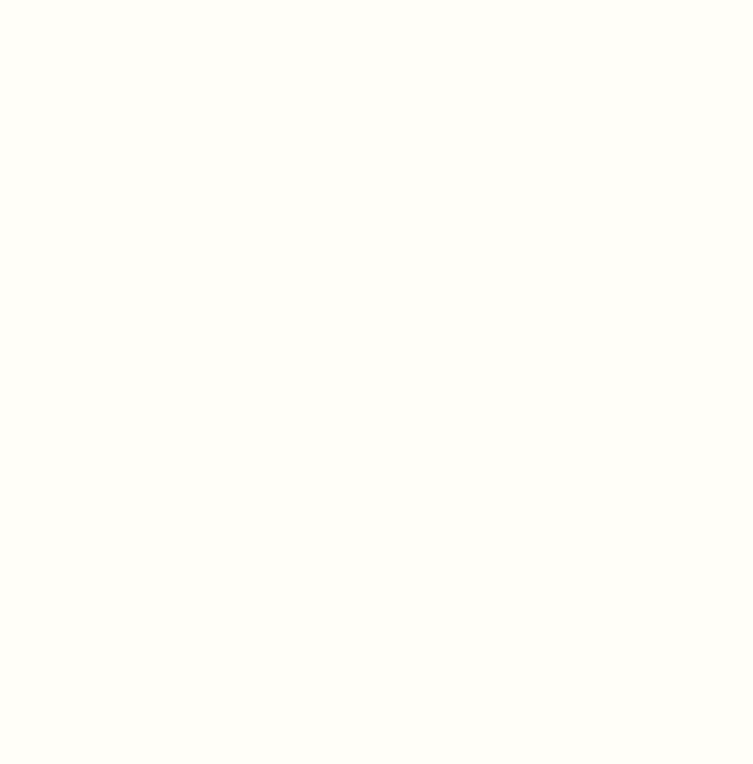
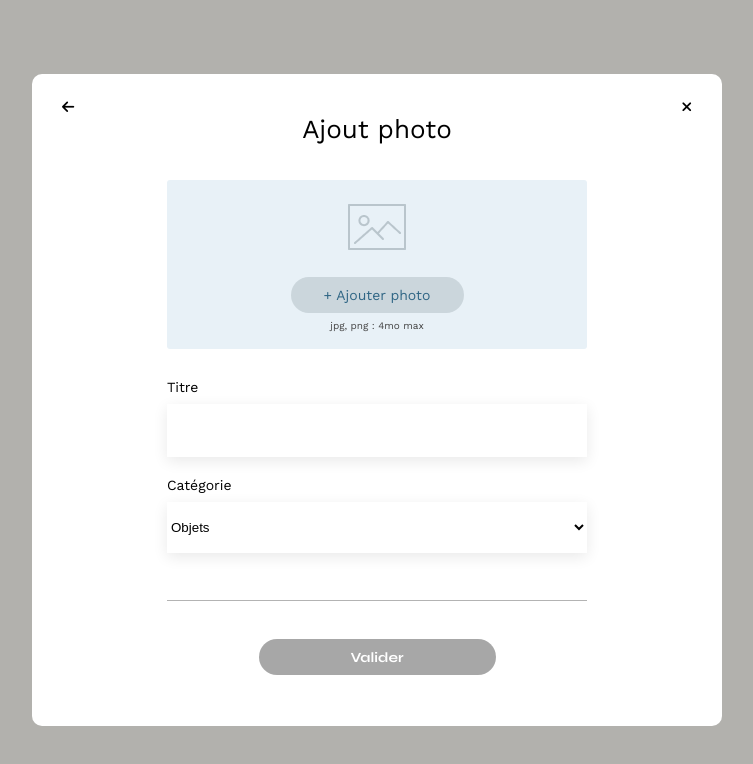
Before and after one commit to Jess-ik/OC-P3-Sophie-Bluel, a plain HTML site: page FrontEnd/test-modal.html in a window 1280 px wide. Shown: the whole page, without its empty margins (263-1016 px from the left). Drawn offline with nearby package versions, Linux system fonts and the light colour scheme.

Commit message:
modal 1 + 2

```diff
--- a/FrontEnd/assets/style.css
+++ b/FrontEnd/assets/style.css
@@ -109,8 +109,7 @@ section {
 
 body {
   line-height: 1;
-	background: #FFFEF8;
-
+  background: #fffef8;
 }
 
 ol,
@@ -127,7 +126,7 @@ blockquote:before,
 blockquote:after,
 q:before,
 q:after {
-	content: '';
+  content: "";
   content: none;
 }
 
@@ -139,7 +138,7 @@ table {
 /** end reset css**/
 body {
   margin: auto;
-	font-family: 'Work Sans';
+  font-family: "Work Sans";
   font-size: 14px;
 }
 
@@ -162,31 +161,29 @@ section {
 h1 {
   display: flex;
   flex-direction: column;
-	font-family: 'Syne';
+  font-family: "Syne";
   font-size: 22px;
   font-weight: 800;
-	color: #B1663C
+  color: #b1663c;
 }
 
-h1>span {
-	font-family: 'Work Sans';
+h1 > span {
+  font-family: "Work Sans";
   font-size: 10px;
   letter-spacing: 0.1em;
-	;
 }
 
 h2 {
-	font-family: 'Syne';
+  font-family: "Syne";
   font-weight: 700;
   font-size: 30px;
-	color: #1D6154
+  color: #1d6154;
 }
 
 nav ul {
   display: flex;
   align-items: center;
   list-style-type: none;
-
 }
 
 nav li {
@@ -200,13 +197,12 @@ nav li a {
   font-weight: 600;
 }
 
-
 nav li a:hover {
-	color: #B1663C;
+  color: #b1663c;
 }
 
 li:hover {
-	color: #B1663C;
+  color: #b1663c;
 }
 
 #introduction {
@@ -215,7 +211,7 @@ li:hover {
 }
 
 #introduction figure {
-	flex: 1
+  flex: 1;
 }
 
 #introduction img {
@@ -225,7 +221,7 @@ li:hover {
 }
 
 #introduction article {
-	flex: 1
+  flex: 1;
 }
 
 #introduction h2 {
@@ -238,7 +234,6 @@ li:hover {
 
 #portfolio h2 {
   text-align: center;
-
 }
 
 .filters-nav {
@@ -253,31 +248,31 @@ button {
   min-width: 100px;
   padding: 0 10px;
   border-radius: 60px;
-	border: 1px solid #1D6154;
+  border: 1px solid #1d6154;
   background-color: #ffffff;
-	color: #1D6154;
-	font-family: 'Syne';
+  color: #1d6154;
+  font-family: "Syne";
   font-weight: 700;
   font-size: 16px;
   line-height: 19px;
 }
 
 .is-active {
-	background-color: #1D6154;
-	color: #FFFFFF;
+  background-color: #1d6154;
+  color: #ffffff;
 }
 
 button:hover {
-	border: 1px solid #B1663C;
-	color: #B1663C;
+  border: 1px solid #b1663c;
+  color: #b1663c;
   transition: 0.5s ease;
   cursor: pointer;
 }
 
 .is-active:hover {
-	background-color: #1D6154;
-	border: 1px solid #1D6154;
-	color: #FFFFFF;
+  background-color: #1d6154;
+  border: 1px solid #1d6154;
+  color: #ffffff;
 }
 
 .gallery {
@@ -288,11 +283,8 @@ button:hover {
   grid-row-gap: 20px;
 }
 
-
-
 .gallery img {
   width: 100%;
-
 }
 
 #contact {
@@ -300,9 +292,8 @@ button:hover {
   margin: auto;
 }
 
-#contact>* {
+#contact > * {
   text-align: center;
-
 }
 
 #contact h2 {
@@ -333,10 +324,10 @@ button:hover {
 }
 
 input[type="submit"] {
-	font-family: 'Syne';
+  font-family: "Syne";
   font-weight: 700;
   color: white;
-	background-color: #1D6154;
+  background-color: #1d6154;
   margin: 2em auto;
   width: 180px;
   text-align: center;
@@ -346,7 +337,7 @@ input[type="submit"] {
 footer nav ul {
   display: flex;
   justify-content: flex-end;
-	margin: 2em
+  margin: 2em;
 }
 
 /* STYLE LOGIN.HTML */
@@ -373,7 +364,7 @@ footer nav ul {
 
 #login input {
   height: 45px;
-	background: #FFFFFF;
+  background: #ffffff;
   box-shadow: 0px 4px 14px rgba(0, 0, 0, 0.09);
   border: none;
 }
@@ -393,9 +384,9 @@ footer nav ul {
 }
 
 #login button:hover {
-	background-color: #1D6154;
-	border: 1px solid #1D6154;
-	color: #FFFFFF;
+  background-color: #1d6154;
+  border: 1px solid #1d6154;
+  color: #ffffff;
 }
 
 #login a {
@@ -404,7 +395,7 @@ footer nav ul {
 
 .error-message {
   padding: 10px 0 20px 0;
-	color: #B1663C;
+  color: #b1663c;
   text-align: center;
 }
 
@@ -414,23 +405,22 @@ footer nav ul {
   width: 100%;
   height: 59px;
   background-color: #000000;
-	color: #FFFFFF;
+  color: #ffffff;
   display: flex;
   flex-flow: row;
   justify-content: center;
   align-items: center;
   gap: 21px;
-	font-family: 'Work Sans';
+  font-family: "Work Sans";
   font-style: normal;
   font-weight: 400;
   font-size: 16px;
   line-height: 19px;
   text-align: center;
-
 }
 
 .edit-bar button {
-	font-family: 'Work Sans';
+  font-family: "Work Sans";
   font-style: normal;
   font-weight: 500;
   font-size: 14px;
@@ -445,28 +435,27 @@ footer nav ul {
 }
 #introduction a {
   margin: 16px 0 0 57px;
-
 }
 
-.portfolio-title{
+.portfolio-title {
   display: flex;
   justify-content: center;
   align-items: center;
-	gap: 31px ;
+  gap: 31px;
   margin-bottom: 1em;
 }
 
-.edit-link{
+.edit-link {
   text-decoration: none;
   color: #000000;
 }
 
-.edit-link:hover{
+.edit-link:hover {
   text-decoration: underline;
 }
 
 /* STYLE MODAL */
-.modal{
+.modal {
   position: fixed;
   top: 0;
   left: 0;
@@ -477,44 +466,51 @@ footer nav ul {
   align-items: center;
   justify-content: center;
 }
-.modal-box-galerie-photo {
+.modal-box-galerie-photo,
+.modal-box-ajout-photo {
   width: 630px;
   background-color: #fff;
   border-radius: 10px;
   padding: 26px 30px;
 }
-.modal-close {
+.modal-box-ajout-photo .modal-close {
   display: flex;
-	flex-direction: column;
-	align-items: flex-end;
+  flex-direction: row;
+  justify-content: space-between;
 }
+
+.modal-box-galerie-photo .modal-close {
+  display: flex;
+  flex-direction: row;
+  justify-content: flex-end;
+}
+
 .modal-box-galerie-photo i {
   padding: 6px;
   cursor: pointer;
-
 }
 
 .modal button {
-	background-color: #1D6154;
+  background-color: #1d6154;
   color: #fff;
   width: 237px;
   margin-top: 38px;
 }
 
 .modal button:hover {
-	background-color: #1D6154;
-	border: 1px solid #1D6154;
-	color: #FFFFFF;
+  background-color: #1d6154;
+  border: 1px solid #1d6154;
+  color: #ffffff;
 }
 
 #galerie-suppr {
   padding: 23px 0;
   text-decoration: none;
-	color: #D65353;
+  color: #d65353;
 }
 
 .modale-gallery {
-	border-bottom: 1px solid #B3B3B3;
+  border-bottom: 1px solid #b3b3b3;
   margin-top: 46px;
   padding-bottom: 46px;
   display: flex;
@@ -529,8 +525,6 @@ footer nav ul {
   gap: 3px;
 }
 
-
-
 .modal-content {
   display: flex;
   flex-direction: column;
@@ -543,7 +537,7 @@ footer nav ul {
 }
 
 #modal-title {
-	font-family: 'Work Sans';
+  font-family: "Work Sans";
   font-style: normal;
   font-weight: 400;
   font-size: 26px;
@@ -551,3 +545,83 @@ line-height: 30px;
   text-align: center;
   color: #000000;
 }
+
+.ajout-box {
+  border-bottom: 1px solid #b3b3b3;
+  width: 420px;
+  padding: 36px 0 47px 0;
+  display: flex;
+  flex-flow: column;
+}
+
+.upload-photo-box {
+  background: #e8f1f7;
+  border-radius: 3px;
+  height: 169px;
+  display: flex;
+  flex-flow: column;
+  align-items: center;
+  justify-content: center;
+  margin-bottom: 10px;
+}
+
+.fa-2xl {
+  font-size: 3em;
+  color: #b9c5cc;
+}
+#add-photo-button2 {
+  background: #cbd6dc;
+  font-family: "Work Sans";
+  font-style: normal;
+  font-weight: 500;
+  font-size: 14px;
+  line-height: 16px;
+  text-align: center;
+
+  color: #306685;
+  width: 173px;
+  height: 36px;
+  border: none;
+  margin-top: 21px;
+}
+
+.ajout-box p {
+  margin-top: 7px;
+  font-family: "Work Sans";
+  font-style: normal;
+  font-weight: 400;
+  font-size: 10px;
+  line-height: 12px;
+  color: #444444;
+}
+
+.ajout-box input,
+.ajout-box select {
+  background: #ffffff;
+  box-shadow: 0px 4px 14px rgba(0, 0, 0, 0.09);
+  height: 51px;
+  border: none;
+}
+
+.ajout-box label {
+  padding: 21px 0 10px 0;
+}
+
+#valider-button {
+  background: #a7a7a7;
+  border-radius: 60px;
+  font-family: "Syne";
+  font-style: normal;
+  font-weight: 700;
+  font-size: 14px;
+  line-height: 17px;
+  width: 237px;
+  height: 36px;
+  border: none;
+  color: #ffffff;
+  margin-bottom: 25px;
+}
+
+.modal-non-active {
+  display: none;
+}
--- a/FrontEnd/test-modal.html
+++ b/FrontEnd/test-modal.html
@@ -1,20 +1,35 @@
 <!DOCTYPE html>
 <html lang="en">
-
-<head>
+  <head>
     <meta charset="UTF-8" />
     <meta http-equiv="X-UA-Compatible" content="IE=edge" />
     <meta name="viewport" content="width=device-width, initial-scale=1.0" />
+    <link rel="preconnect" href="https://fonts.googleapis.com" />
+    <link rel="preconnect" href="https://fonts.gstatic.com" crossorigin />
+    <link
+      href="https://fonts.googleapis.com/css2?family=Syne:wght@700;800&family=Work+Sans&display=swap"
+      rel="stylesheet"
+    />
     <title>Document</title>
     <link rel="stylesheet" href="./assets/style.css" />
     <!--Import Font Awesome-->
-    <script src="https://kit.fontawesome.com/9d9c39db54.js" crossorigin="anonymous"></script>
-</head>
+    <script
+      src="https://kit.fontawesome.com/9d9c39db54.js"
+      crossorigin="anonymous"
+    ></script>
+  </head>
 
-<body>
-    <aside id="modal" class="modal" aria-hidden="true" role="dialog" aria-modal="false" aria-labelledby="modal-title"
-      style="display: none">
-      <div class="modal-box-galerie-photo js-modal-stop">
+  <body>
+    <aside
+      id="modal"
+      class="modal"
+      aria-hidden="false"
+      role="dialog"
+      aria-modal="true"
+      aria-labelledby="modal-title"
+      style="display: "
+    >
+      <!-- <div class="modal-box-galerie-photo js-modal-stop">
         <div class="modal-close"><i class="fa-solid fa-xmark"></i></div>
         <div class="modal-content">
           <h2 id="modal-title">Galerie photo</h2>
@@ -27,8 +42,32 @@
           <button>Ajouter une photo</button>
           <a href="" id="galerie-suppr">Supprimer la galerie</a>
         </div>
+      </div> -->
+      <div class="modal-box-ajout-photo js-modal-stop modal-active">
+        <div class="modal-close">
+          <i class="fa-solid fa-arrow-left"></i
+          ><i class="fa-solid fa-xmark"></i>
+        </div>
+        <div class="modal-content">
+          <h2 id="modal-title">Ajout photo</h2>
+          <form action="post" class="ajout-box">
+            <div class="upload-photo-box">
+              <img src="assets/icons/picture-icon.png" alt="icone image" />
+              <button id="add-photo-button2">+ Ajouter photo</button>
+              <p>jpg, png : 4mo max</p>
+            </div>
+            <label for="titre">Titre</label>
+            <input type="text" id="titre" />
+            <label for="categorie">Catégorie</label>
+            <select name="categorie" id="categorie">
+              <option value="objets">Objets</option>
+              <option value="appartements">Appartements</option>
+              <option value="hotels & restaurants">Hotels & restaurants</option>
+            </select>
+          </form>
+          <button id="valider-button">Valider</button>
+        </div>
       </div>
     </aside>
-</body>
-
+  </body>
 </html>
```
Also changed, not shown: FrontEnd/assets/index.js (+54 -8 lines), FrontEnd/assets/icons/picture-icon.png (added), 3 other files. Lines whose indentation alone changed are shown as unchanged.
